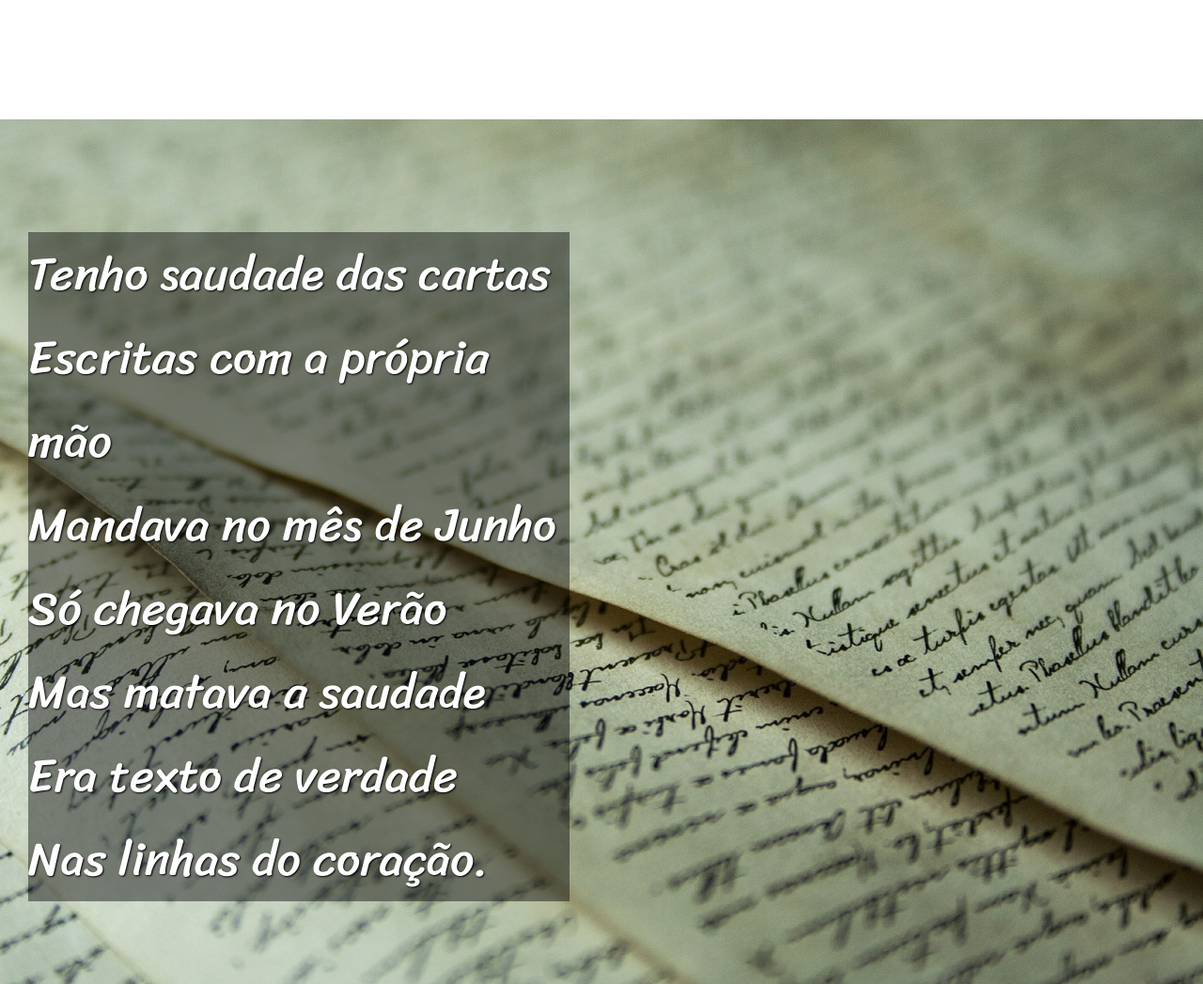
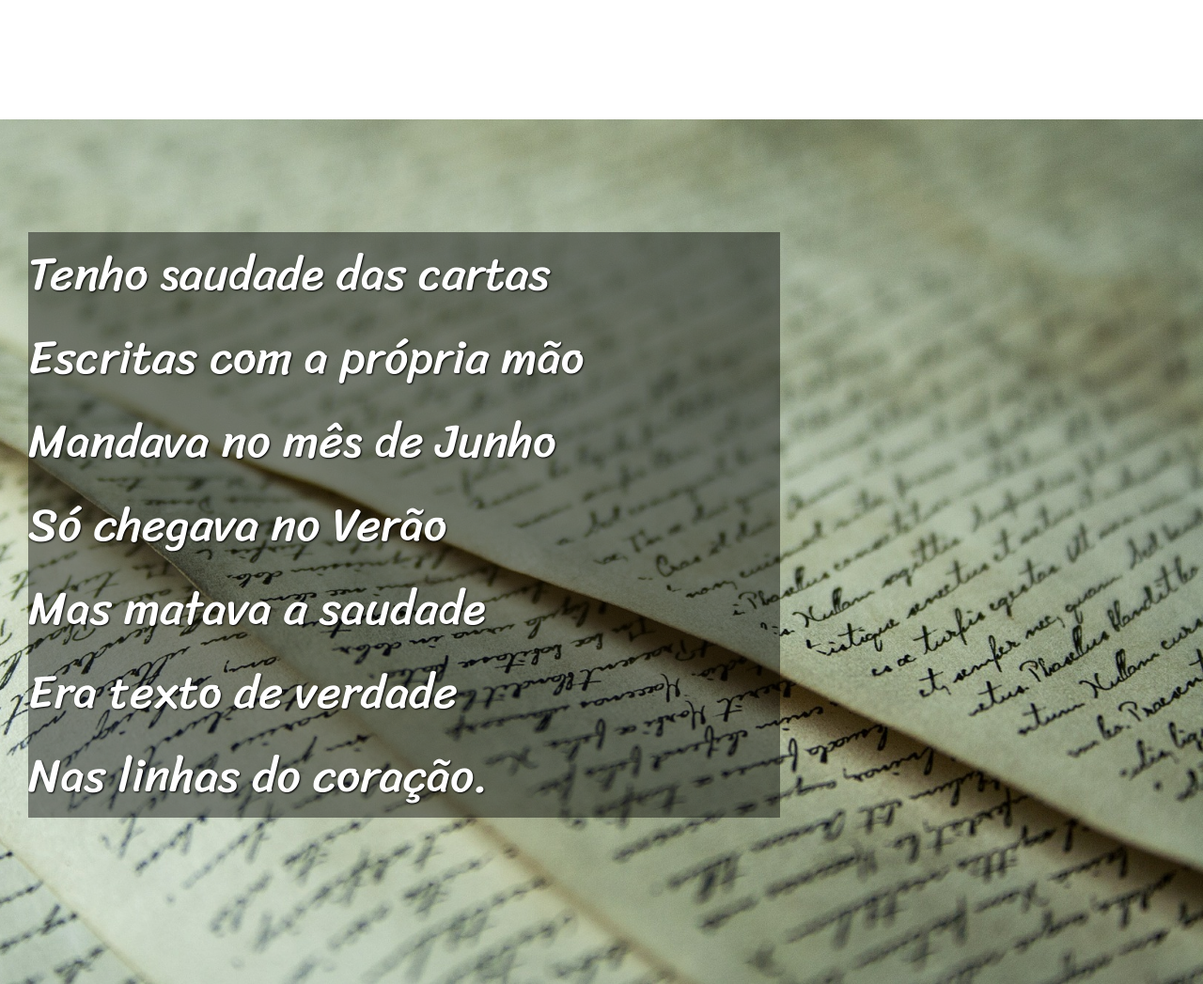
Before and after one commit to MaiconAlexandre/projeto-cordel, a plain HTML site: page index.html in a window 1280 px wide. Shown: the part 4667-5714 px from the top of the page at 94% size. Drawn offline with Linux system fonts and the light colour scheme.

Commit message:
Atualizei o site para corrigir problemas no mobile

```diff
--- a/style.css
+++ b/style.css
@@ -70,7 +70,7 @@ div#paralax {
  div#paralax2 > p {
     font-size: 50px;
     background-color: rgba(0, 0, 0, 0.438);
-    width: 45vw;
+    width: 800px;
     text-shadow: 1px 1px 2px black;
  }
 
```
